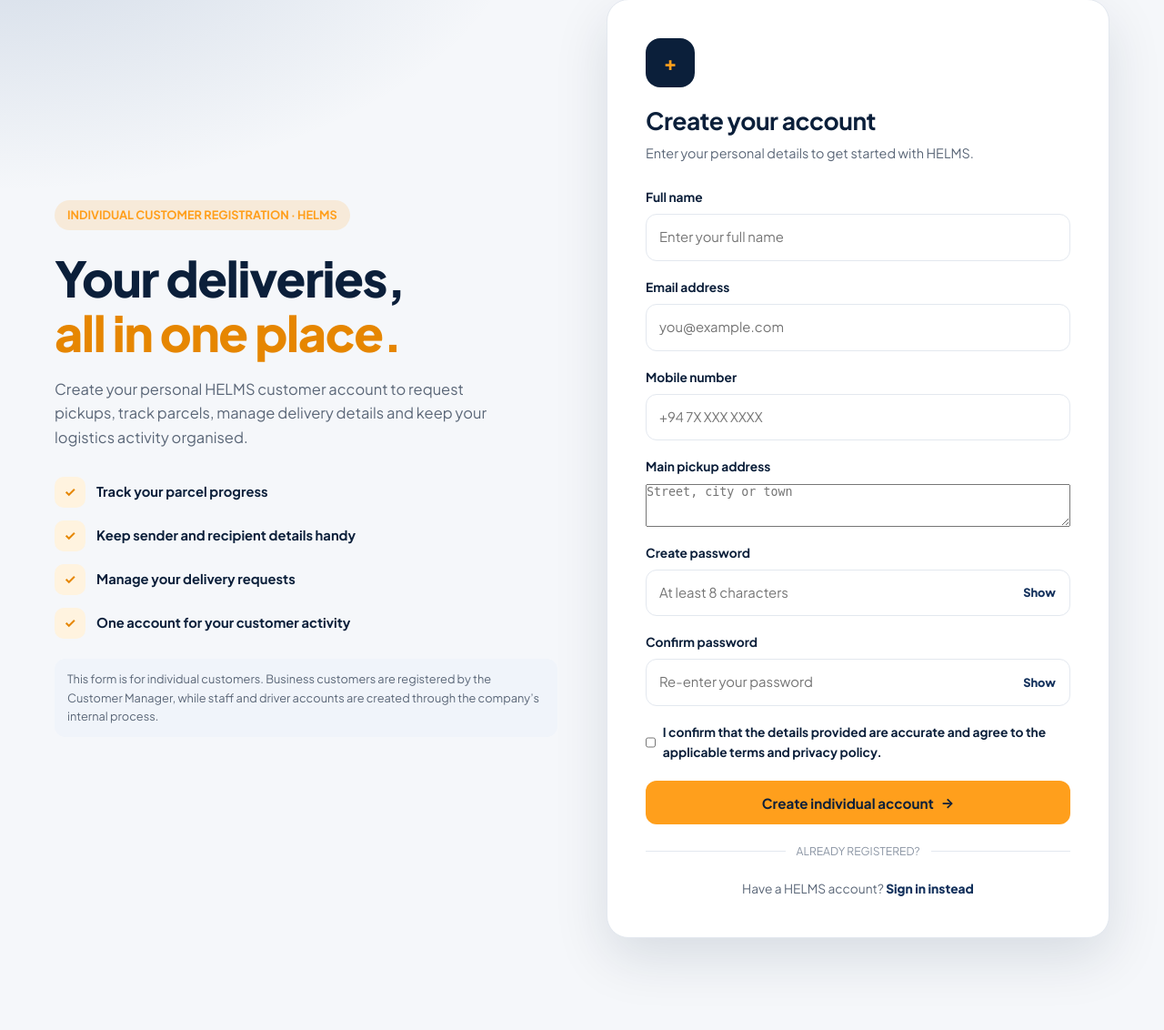
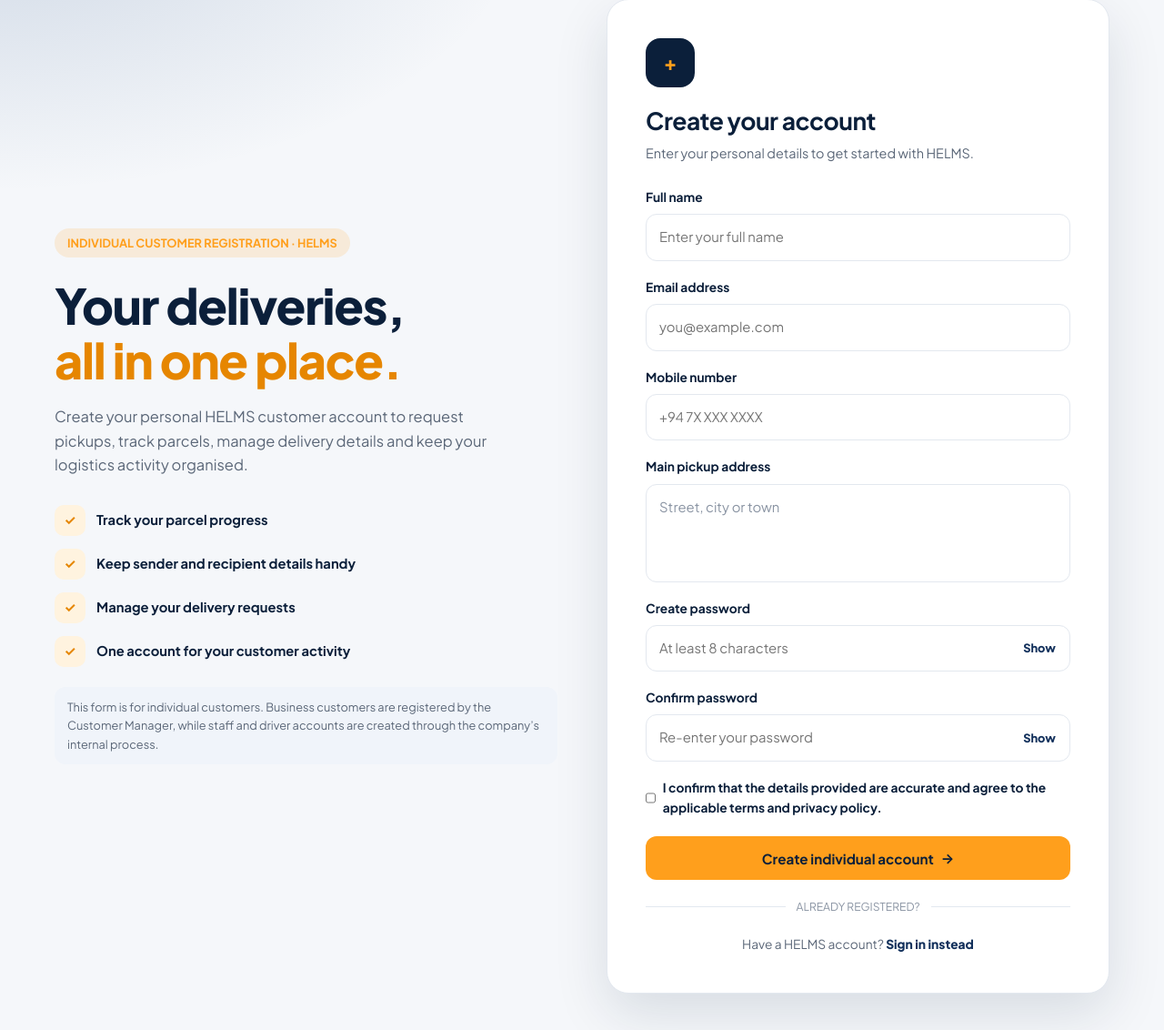
Before and after one commit to WitherXee69/Final_Project_DSE, a PHP site: page /register.php in a window 1280 px wide. Shown: the part 115-1247 px from the top of the page at 91% size. Run offline with PHP 8.4, Linux system fonts and the light colour scheme.

Commit message:
Fix registration address textarea styling and resizing

```diff
--- a/assets/css/style.css
+++ b/assets/css/style.css
@@ -180,3 +180,29 @@ footer a:hover{color:var(--amber)}
 .login-menu{display:flex!important}
 @media(max-width:850px){.login-main{grid-template-columns:1fr;max-width:540px;gap:20px;margin:26px auto 36px}.login-intro{padding:10px 0}.login-intro h1{font-size:2.4rem}.login-points{grid-template-columns:1fr 1fr}.login-point{font-size:.8rem;align-items:flex-start}}
 @media(max-width:520px){.login-points{grid-template-columns:1fr}.login-card{padding:24px 20px}.login-intro h1{font-size:2.1rem}.login-footer{justify-content:center;text-align:center}}
+
+
+/* Registration form fields */
+.login-form textarea{
+  display:block;
+  width:100%;
+  min-width:0;
+  min-height:108px;
+  box-sizing:border-box;
+  border:1.5px solid var(--line);
+  border-radius:12px;
+  padding:13px 14px;
+  font:inherit;
+  font-size:.93rem;
+  line-height:1.5;
+  color:var(--ink);
+  background:#fff;
+  outline:none;
+  resize:none;
+  transition:border-color .2s,box-shadow .2s;
+}
+.login-form textarea::placeholder{color:#8a94a3;opacity:1}
+.login-form textarea:focus{
+  border-color:var(--amber-d);
+  box-shadow:0 0 0 3px rgba(255,159,28,.15);
+}
```
